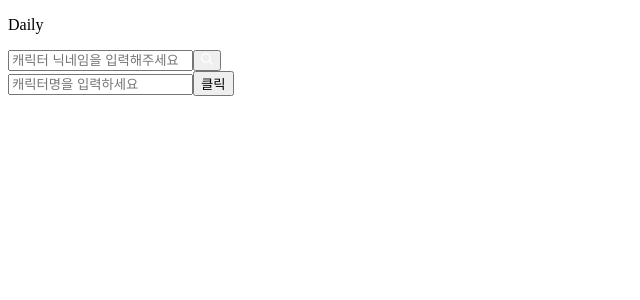
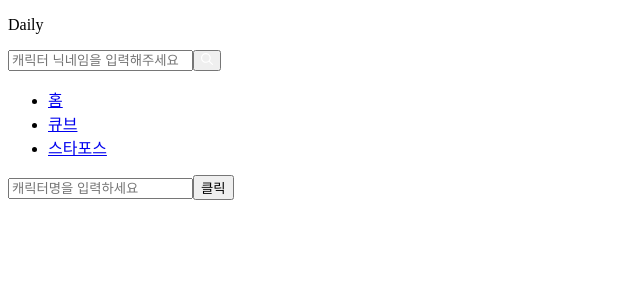
Before and after one commit to moonmoon96/Daily, a React (Create React App) app: page / in a window 1280 px wide. Shown: the top 300 px of the page, without its empty margins (0-640 px from the left). Built offline with nearby package versions, Linux system fonts and the light colour scheme.

Commit message:
header nav 추가

```diff
--- a/src/page/Header.tsx
+++ b/src/page/Header.tsx
@@ -34,6 +34,27 @@ export default function Header () {
                         </div>
                     </div>
                 </div>
+                <div className="header-bottom">
+                    <nav className="header-bottom-nav">
+                        <ul className="header-bottom-nav-ul">
+                            <li className="header-bottom-nav-li">
+                                <a href="/">
+                                    <span className="active">홈</span>
+                                </a>
+                            </li>
+                            <li className="header-bottom-nav-li cube">
+                                <a href="/">
+                                    <span className="">큐브</span>
+                                </a>
+                            </li>
+                            <li className="header-bottom-nav-li starforce">
+                                <a href="/">
+                                    <span className="">스타포스</span>
+                                </a>
+                            </li>
+                        </ul>
+                    </nav>
+                </div>
             </header>
         </>
     )
```
